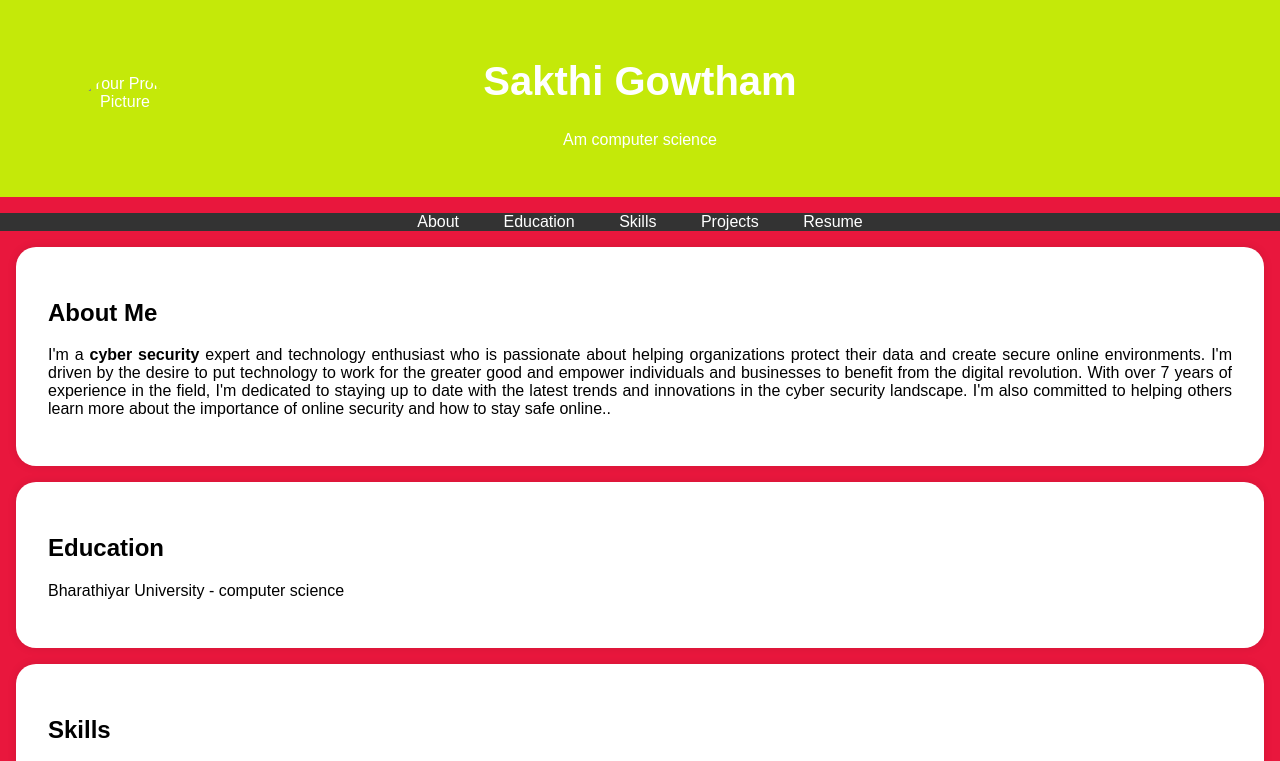
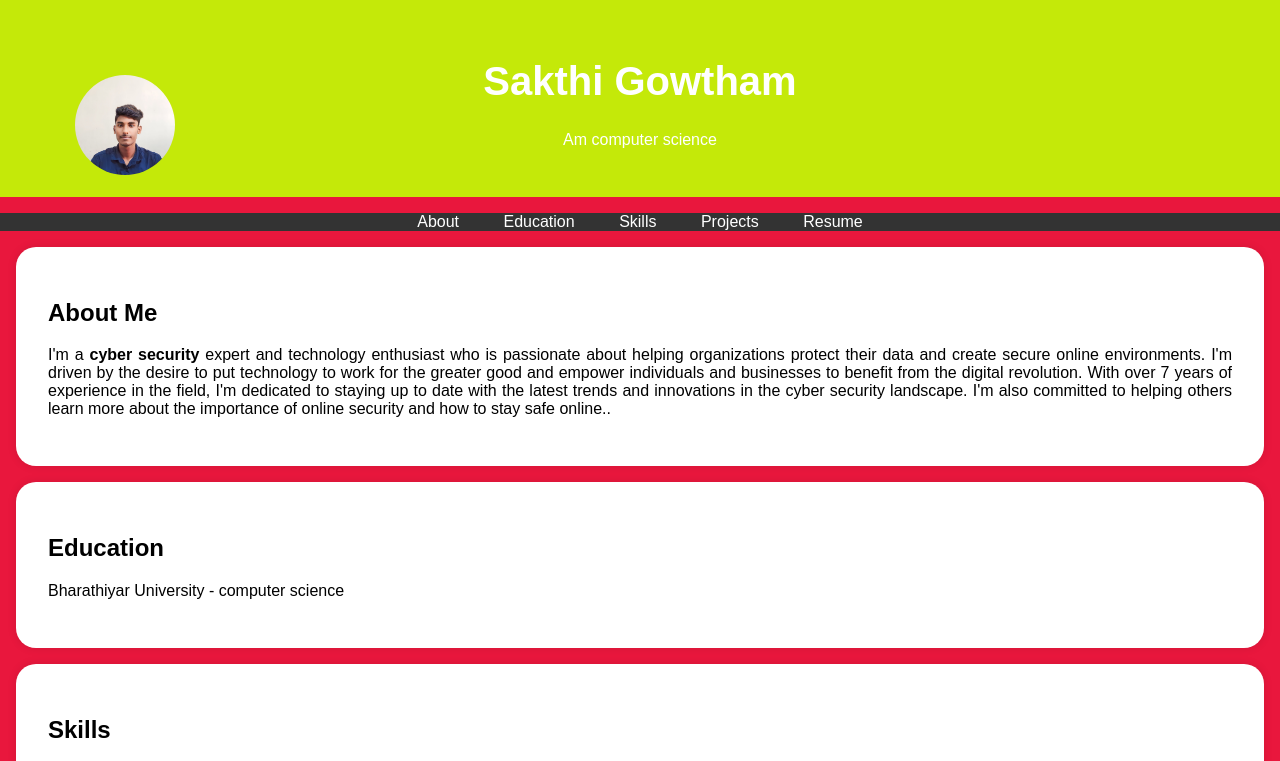
Before and after one commit to asbrubw2322k0184/Digital-portfolio, a plain HTML site: page index.html in a window 1280 px wide. Shown: the top 761 px of the page. Drawn offline with Linux system fonts and the light colour scheme.

Commit message:
Update index.html

```diff
--- a/index.html
+++ b/index.html
@@ -95,7 +95,7 @@
     <header>
         <div class="header-content">
             <!-- Add your profile picture here -->
-            <img src="./Vignesh Mathiyalagan.jpg" alt="Your Profile Picture" class="profile-picture">
+            <img src="./1701924798973.jpg" alt="Your Profile Picture" class="profile-picture">
             <h1>Sakthi Gowtham</h1>
             <p>Am computer science</p>
         </div>
```
